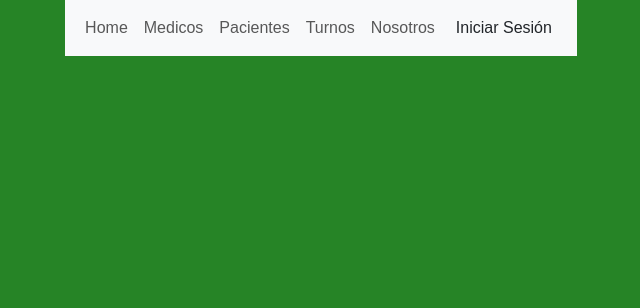
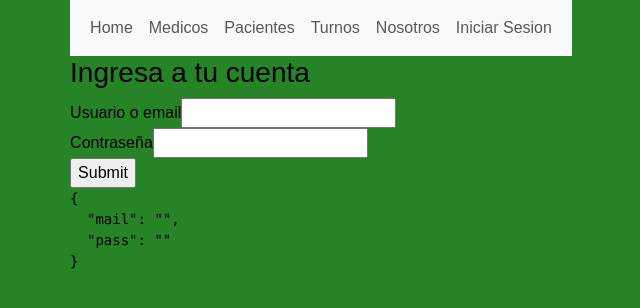
Before and after one commit to FrancoBanach/Frontend_tpfinal, a React (Vite) app: page /Login in a window 1280 px wide. Shown: the top 308 px of the page, without its empty margins (319-959 px from the left). Built offline with nearby package versions, Linux system fonts and the light colour scheme.

Commit message:
modif config login

```diff
--- a/package.json
+++ b/package.json
@@ -13,6 +13,7 @@
     "react": "^18.3.1",
     "react-dom": "^18.3.1",
     "react-router-dom": "^6.28.0",
+    "react-toastify": "^10.0.6",
     "start": "^5.1.0"
   },
   "devDependencies": {
--- a/src/App.jsx
+++ b/src/App.jsx
@@ -6,6 +6,8 @@ import ListadoMedicos from "./componentes/ListadoMedicos"
 import ListadoPacientes from "./componentes/ListadoPacientes"
 import FormularioTurno from "./componentes/FormularioTurno"
 import Nosotros from "./componentes/Nosotros"
+import Login from "./componentes/Login"
+
 export default function App() {
 
 
@@ -19,7 +21,8 @@ export default function App() {
           <Route path="/pacientes" element={<ListadoPacientes />} />
           <Route path="/turnos" element={<FormularioTurno />} />
           <Route path="/Nosotros" element={<Nosotros/>} />
-          {/* <Route path="*" element={<NotFound />} /> */}
+          <Route path="/Login" element={<Login />} />
+
         </Routes>
       </div>
     </BrowserRouter>
--- a/src/componentes/Login.jsx
+++ b/src/componentes/Login.jsx
@@ -1,141 +1,141 @@
-// import { useNavigate } from 'react-router-dom';
-// import { toast } from 'react-toastify';
-// import 'react-toastify/dist/ReactToastify.css';
+import { useNavigate } from 'react-router-dom';
+import { toast } from 'react-toastify';
+import 'react-toastify/dist/ReactToastify.css';
 
-// import { useForm } from 'react-hook-form';
+import { useForm } from 'react-hook-form';
 
 
-// export default function Login() {
+export default function Login() {
 
-//     const navigate = useNavigate();
+    const navigate = useNavigate();
 
-//     // esto es la configuracion de como se vera el cartelito del tostify
-//     const confToast = {
-//         position: 'bottom-center',
-//         autoClose: 5000,
-//         hideProgressBar: false,
-//         closeOnClick: true,
-//         pauseOnHover: true,
-//         draggable: true,
-//         progress: undefined,
-//         theme: 'light',
-//     }
+    // esto es la configuracion de como se vera el cartelito del tostify
+    const confToast = {
+        position: 'bottom-center',
+        autoClose: 5000,
+        hideProgressBar: false,
+        closeOnClick: true,
+        pauseOnHover: true,
+        draggable: true,
+        progress: undefined,
+        theme: 'light',
+    }
 
-//     // este hook manejara todo nueestro formulario, ahora no necesitamos mas un useState para cada uno de los campos
-//     // con formState optenemos todos los values de cada componente, eso hace que al utilizar la funcion handleSubmit, uno de los valoes
-//     // que puede recibir son los propios datos del formulario
-//     const { register, handleSubmit, formState: { errors }, watch } = useForm();
+    // este hook manejara todo nueestro formulario, ahora no necesitamos mas un useState para cada uno de los campos
+    // con formState optenemos todos los values de cada componente, eso hace que al utilizar la funcion handleSubmit, uno de los valoes
+    // que puede recibir son los propios datos del formulario
+    const { register, handleSubmit, formState: { errors }, watch } = useForm();
 
 
-//     // aca en async "(datos)" tenemos lo que debemos mandar al backen, con la diferencia de que ya estan todos validados
-//     // ya se encuientran validados porque han superado las reglas de validacion puestos en cada submit al registrar ese input
-//     const onSubmit = async (datos) => {
+    // aca en async "(datos)" tenemos lo que debemos mandar al backen, con la diferencia de que ya estan todos validados
+    // ya se encuientran validados porque han superado las reglas de validacion puestos en cada submit al registrar ese input
+    const onSubmit = async (datos) => {
 
-//         const usuario = {
-//             mail: datos.mail,
-//             pass: datos.pass
-//         };
+        const usuario = {
+            mail: datos.mail,
+            pass: datos.pass
+        };
 
-//         const parametros = {
-//             method: 'POST',
-//             headers: {
-//                 'Content-Type': 'application/json',
-//                 'authorization': sessionStorage.getItem('token')
-//             },
-//             body: JSON.stringify(usuario)
-//         }
+        const parametros = {
+            method: 'POST',
+            headers: {
+                'Content-Type': 'application/json',
+                'authorization': sessionStorage.getItem('token')
+            },
+            body: JSON.stringify(usuario)
+        }
 
-//         const url = "http://localhost:8080/usuario/login";
+        const url = "http://localhost:8080/usuario/login";
 
-//         try {
-//             const res = await fetch(url, parametros);
-//             const body = await res.json();
+        try {
+            const res = await fetch(url, parametros);
+            const body = await res.json();
 
-//             if (res.ok) {
-//                 sessionStorage.setItem('token', body.token);
-//                 toast.success(`Bienvenido ${body.datos.nombre}`, confToast);
-//                 navigate("/vehiculos");
-//             } else {
-//                 toast.error(body.message, confToast);
-//             }
-//         } catch (error) {
-//             toast.error(error.message, confToast);
-//         }
+            if (res.ok) {
+                sessionStorage.setItem('token', body.token);
+                toast.success(`Bienvenido ${body.datos.nombre}`, confToast);
+                navigate("/vehiculos");
+            } else {
+                toast.error(body.message, confToast);
+            }
+        } catch (error) {
+            toast.error(error.message, confToast);
+        }
 
-//     }
+    }
 
-//     return (
-//         <section className='section_login'>
-//             <h3 className='titulo_login'>Ingresa a tu cuenta</h3>
-//             <form
-//                 onSubmit={handleSubmit(onSubmit)}
-//                 className="container_login">
-//                 <div>
-//                     <label className='label_login'>Usuario o email</label>
-//                     <input
-//                         className='input_login'
-//                         type="email"
+    return (
+        <section className='section_login'>
+            <h3 className='titulo_login'>Ingresa a tu cuenta</h3>
+            <form
+                onSubmit={handleSubmit(onSubmit)}
+                className="container_login">
+                <div>
+                    <label className='label_login'>Usuario o email</label>
+                    <input
+                        className='input_login'
+                        type="email"
 
-//                         //con ...register hacemos seguimiento de este input, tanto para tenerlos en los datos del handleSubmit
-//                         // como para hacer directamente las validaciones pertinentes
-//                         {...register('mail', {
-//                             required: true,
-//                             pattern: /^[^\s@]+@[^\s@]+\.[^\s@]+$/
-//                         })}
-//                     />
+                        //con ...register hacemos seguimiento de este input, tanto para tenerlos en los datos del handleSubmit
+                        // como para hacer directamente las validaciones pertinentes
+                        {...register('mail', {
+                            required: true,
+                            pattern: /^[^\s@]+@[^\s@]+\.[^\s@]+$/
+                        })}
+                    />
 
-//                     {/* en esta seccion mostramos un pequeño cartel en tiempo real si es que existen errores en ese campo */}
-//                     {errors.mail?.type === 'required' && (
-//                         <div className="alert alert-danger mt-2" role="alert">
-//                             Mail es requerido
-//                         </div>
-//                     )}
+                    {/* en esta seccion mostramos un pequeño cartel en tiempo real si es que existen errores en ese campo */}
+                    {errors.mail?.type === 'required' && (
+                        <div className="alert alert-danger mt-2" role="alert">
+                            Mail es requerido
+                        </div>
+                    )}
 
-//                 </div>
-//                 <div>
-//                     <label
-//                         className='label_login'>Contraseña
-//                     </label>
-//                     <input
-//                         // onChange={(e) => setPass(e.target.value)}
-//                         className='input_login'
-//                         type="password"
+                </div>
+                <div>
+                    <label
+                        className='label_login'>Contraseña
+                    </label>
+                    <input
+                        // onChange={(e) => setPass(e.target.value)}
+                        className='input_login'
+                        type="password"
 
-//                         //registro de pass con sus reglas de validacion
-//                         {...register('pass', {
-//                             required: {
-//                                 value: true,
-//                                 message: 'Contraseña es requerida'
-//                             },
-//                             minLength: {
-//                                 value: 2,
-//                                 message: 'La contraseña debe tener al menos 8 caracteres'
-//                             },
-//                             maxLength: {
-//                                 value: 16,
-//                                 message: 'La contraseña debe tener al menos 16 caracteres'
-//                             }
-//                         })}
+                        //registro de pass con sus reglas de validacion
+                        {...register('pass', {
+                            required: {
+                                value: true,
+                                message: 'Contraseña es requerida'
+                            },
+                            minLength: {
+                                value: 2,
+                                message: 'La contraseña debe tener al menos 8 caracteres'
+                            },
+                            maxLength: {
+                                value: 16,
+                                message: 'La contraseña debe tener al menos 16 caracteres'
+                            }
+                        })}
 
-//                     />
-//                     {errors.pass && (
-//                         <div className="alert alert-danger mt-2" role="alert">
-//                             {errors.pass.message}
-//                         </div>
-//                     )}
-//                 </div>
-//                 <div className="div_btn">
-//                     <input className='btn_login' type="submit" />
-//                 </div>
-//             </form>
+                    />
+                    {errors.pass && (
+                        <div className="alert alert-danger mt-2" role="alert">
+                            {errors.pass.message}
+                        </div>
+                    )}
+                </div>
+                <div className="div_btn">
+                    <input className='btn_login' type="submit" />
+                </div>
+            </form>
 
 
-//             {/* esto no es necesario pero lo podemos utilizar para ver los datos que estaremos mandando al backend */}
-//             <pre>
-//                 {JSON.stringify(watch(), null, 2)}
-//             </pre>
+            {/* esto no es necesario pero lo podemos utilizar para ver los datos que estaremos mandando al backend */}
+            <pre>
+                {JSON.stringify(watch(), null, 2)}
+            </pre>
 
-//         </section >
+        </section >
 
-//     )
-// }
+    )
+}
--- a/src/componentes/NavBar.jsx
+++ b/src/componentes/NavBar.jsx
@@ -24,8 +24,11 @@ export default function NavBar() {
             <li className="nav-item">
               <Link className="nav-link" to="/Nosotros">Nosotros</Link>
             </li>
+            <li className="nav-item">
+              <Link className="nav-link" to="/Login">Iniciar Sesion</Link>
+            </li>
           </ul>
-          <button className="btn btn-login">Iniciar Sesión</button>
+
         </div>
       </div>
     </nav>
```
Also changed, not shown: 1 other file (tests, documents, lock files or other folders).
